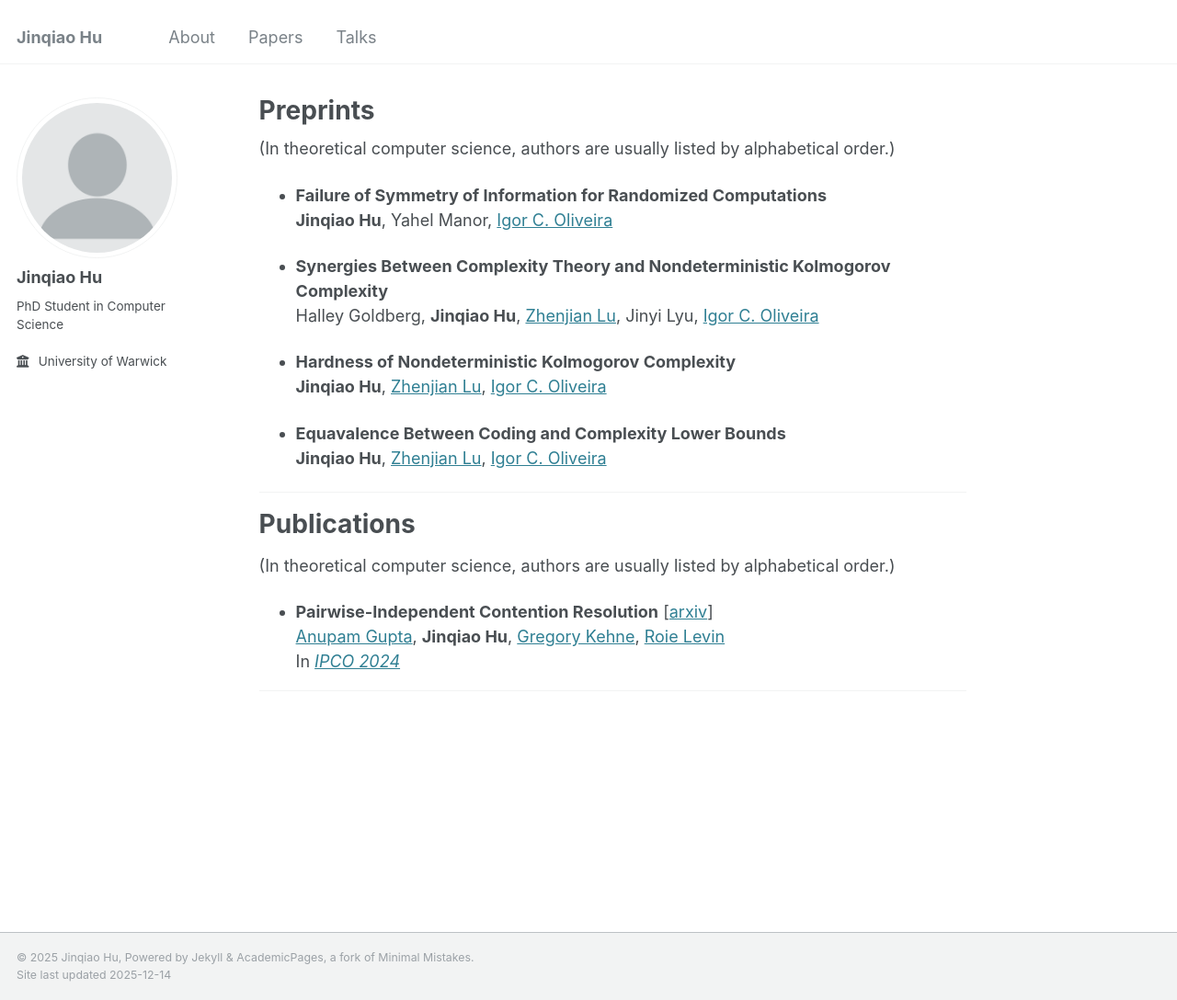
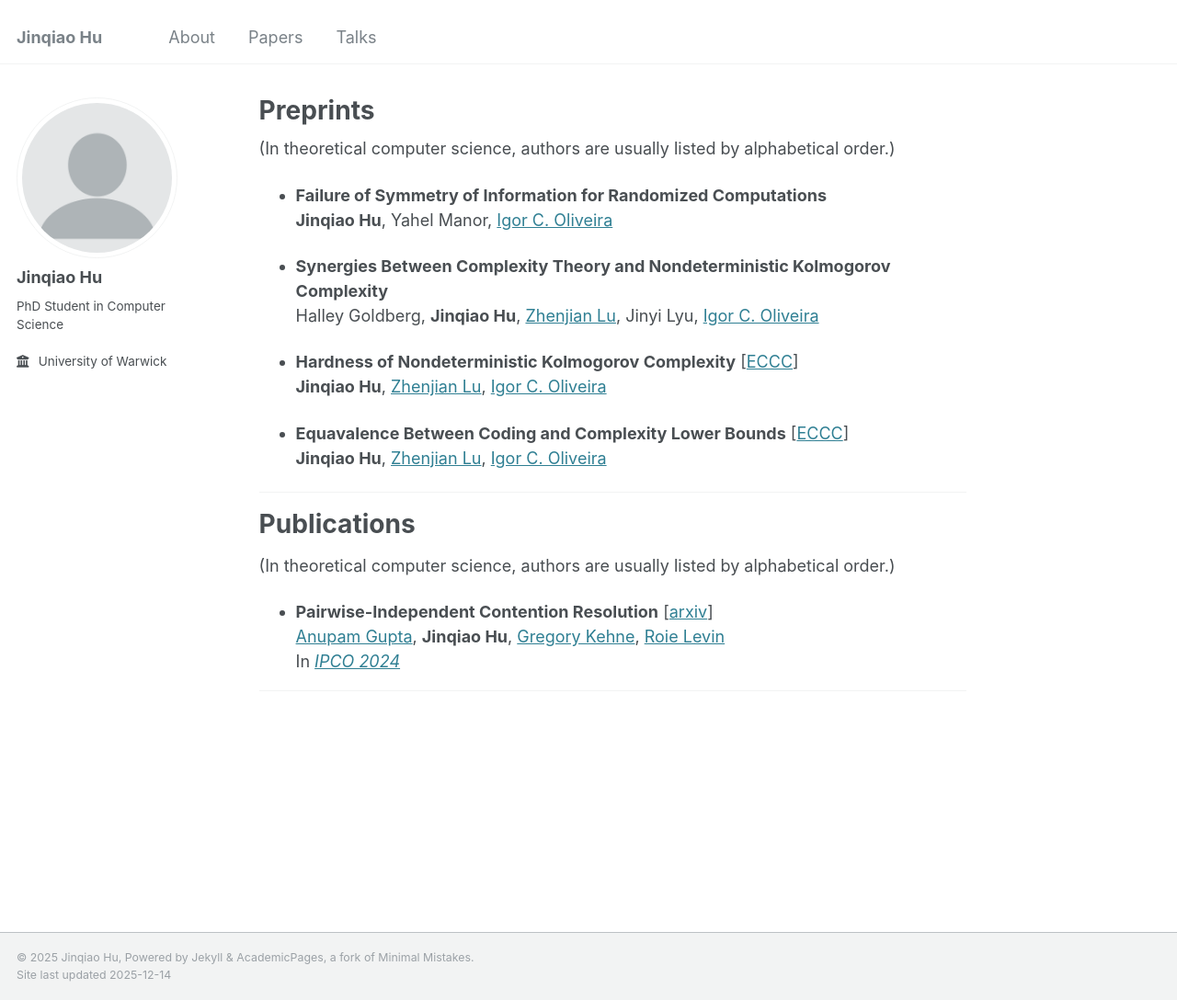
Before and after one commit to jinqiaohu/jinqiaohu.github.io, a Jekyll site: the page built from _pages/papers.md, in a window 1280 px wide and 1088 px high. Shown: the whole window at 92% size. Built offline with Jekyll 4.4.1, drawn with Linux system fonts in a browser that asks for light colours; our own code applies the rules of GitHub Pages for plain Markdown files.

Commit message:
added ECCC

```diff
--- a/_pages/papers.md
+++ b/_pages/papers.md
@@ -15,11 +15,11 @@ author_profile: true
   Halley Goldberg, **Jinqiao Hu**, [Zhenjian Lu](https://luzhenjian.github.io/), Jinyi Lyu, [Igor C. Oliveira](https://www.dcs.warwick.ac.uk/~igorcarb/)
 
 
-+ **Hardness of Nondeterministic Kolmogorov Complexity**\\
++ **Hardness of Nondeterministic Kolmogorov Complexity** [[ECCC](https://eccc.weizmann.ac.il/report/2025/203/)]\\
   **Jinqiao Hu**, [Zhenjian Lu](https://luzhenjian.github.io/), [Igor C. Oliveira](https://www.dcs.warwick.ac.uk/~igorcarb/)
 
 
-+ **Equavalence Between Coding and Complexity Lower Bounds**\\
++ **Equavalence Between Coding and Complexity Lower Bounds** [[ECCC](https://eccc.weizmann.ac.il/report/2025/211/)]\\
   **Jinqiao Hu**, [Zhenjian Lu](https://luzhenjian.github.io/), [Igor C. Oliveira](https://www.dcs.warwick.ac.uk/~igorcarb/)
 
 ---
```
